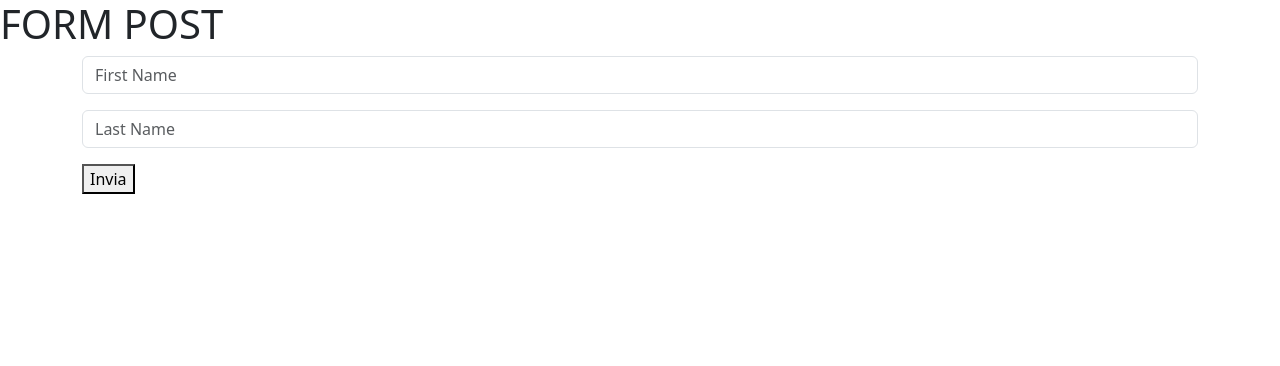
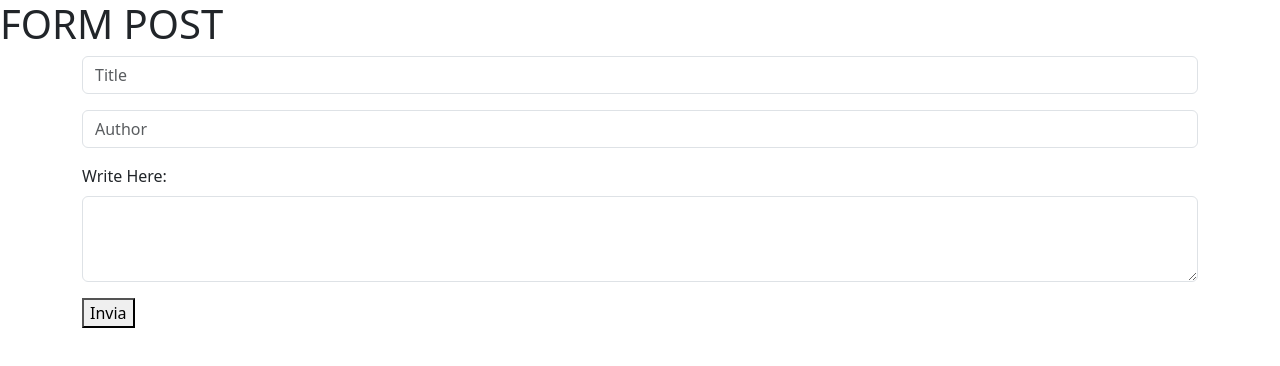
Before and after one commit to BanLowi/react-post-form, a React (Vite) app: page / in a window 1280 px wide. Shown: the top 366 px of the page. Built offline with nearby package versions, Linux system fonts and the light colour scheme.

Commit message:
added text area to form and id's to every input

```diff
--- a/src/App.jsx
+++ b/src/App.jsx
@@ -6,8 +6,8 @@ const postURL = "https://67c5b4f3351c081993fb1ab6.mockapi.io/api/posts";
 function App() {
 
   const [formData, setFormData] = useState({
-    firstname: "",
-    lastname: ""
+    title: "",
+    author: ""
   });
 
   function handleData(e) {
@@ -47,12 +47,12 @@ function App() {
               <input
                 type="text"
                 className="form-control"
-                name="firstname"
-                id=""
+                name="title"
+                id="formTitleInput"
                 aria-describedby="helpId"
-                placeholder="First Name"
+                placeholder="Title"
                 onChange={handleData}
-                value={formData.firstname}
+                value={formData.title}
               />
             </div>
 
@@ -60,14 +60,27 @@ function App() {
               <input
                 type="text"
                 className="form-control"
-                name="lastname"
-                id=""
+                name="author"
+                id="formAuthorInput"
                 aria-describedby="helpId"
-                placeholder="Last Name"
+                placeholder="Author"
                 onChange={handleData}
-                value={formData.lastname}
+                value={formData.author}
               />
             </div>
+
+            {/*             <label>Write here:
+              <textarea
+                value={formData.body}
+                onChange={handleData}
+              />
+            </label> */}
+
+            <div className="mb-3">
+              <label for="formTextArea" className="form-label">Write Here:</label>
+              <textarea className="form-control" name="body" id="formTextArea" rows="3" value={formData.body} onChange={handleData}></textarea>
+            </div>
+
 
             <button type="submit">Invia</button>
 
```
